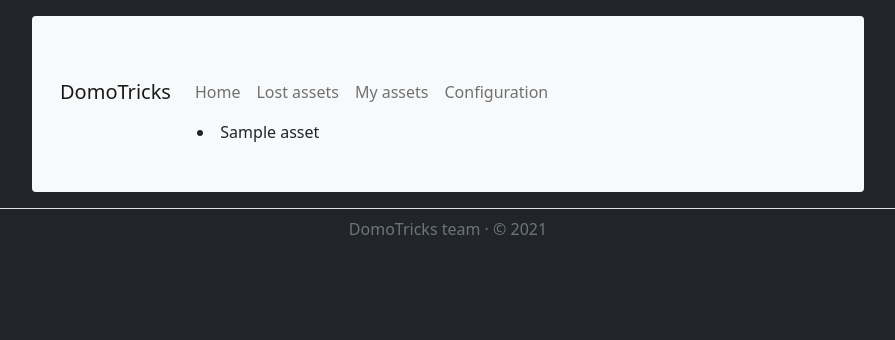
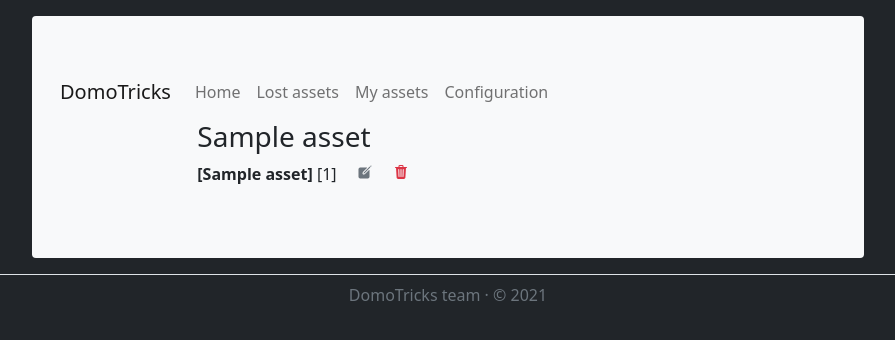
Before and after one commit to nbeguier/DomoTricks, a Flask app: template web/templates/my_assets.html in a window 1280 px wide. Shown: the top 340 px of the page, without its empty margins (192-1087 px from the left). Run offline with Flask 2, Linux system fonts and the light colour scheme; the template is opened without the code that fills it: most values are stand-ins (such as "Sample title", 1, 10 or a date in 2020); some libraries are stand-ins or nearby versions.

Commit message:
CRUD my assets

```diff
--- a/log_aggregator.py
+++ b/log_aggregator.py
@@ -93,7 +93,7 @@ def remove_old_lost_assets():
     timestamp = (now - timedelta(weeks=1)).strftime('%Y-%m-%d')
     print(f'Remove all before {timestamp}')
     conn = SqliteCmd(settings.DB_PATH)
-    conn.delete_lost_asset(timestamp)
+    conn.delete_lost_asset(timestamp=timestamp)
 
 if __name__ == '__main__':
     aggregate_log_per_hour()
--- a/server.py
+++ b/server.py
@@ -125,6 +125,39 @@ def my_assets():
     assets = conn.get_my_assets()
     return render_template('my_assets.html', my_assets=assets)
 
+@APP.route('/my_assets/add/')
+def add_my_assets():
+    """ Add an asset """
+    conn = SqliteCmd(settings.DB_PATH)
+    asset_key = request.args.get('assetkey')
+    if not re.match('[a-f0-9_]+', asset_key):
+        return render_template('404.html'), 404
+    packettype = request.args.get('packettype')
+    conn.insert_my_asset(asset_key, packettype, '', '', asset_key)
+    conn.delete_lost_asset(asset_key=asset_key)
+    return my_assets()
+
+@APP.route('/my_assets/delete/')
+def delete_my_assets():
+    """ Delete an asset """
+    conn = SqliteCmd(settings.DB_PATH)
+    asset_key = request.args.get('assetkey')
+    if not re.match('[a-f0-9_]+', asset_key):
+        return render_template('404.html'), 404
+    conn.delete_my_asset(asset_key)
+    return my_assets()
+
+@APP.route('/my_assets/edit/')
+def edit_my_assets():
+    """ Edit an asset """
+    conn = SqliteCmd(settings.DB_PATH)
+    asset_key = request.args.get('assetkey')
+    if not re.match('[a-f0-9_]+', asset_key):
+        return render_template('404.html'), 404
+    nickname = request.args.get('nickname')
+    conn.update_my_asset_nickname(asset_key, nickname)
+    return my_assets()
+
 @APP.route('/asset/')
 def asset():
     """ Display one assets """
--- a/web/templates/my_assets.html
+++ b/web/templates/my_assets.html
@@ -5,7 +5,21 @@
 {% block content %}
 
 {% for asset in my_assets %}
-<li>{{asset}}</li>
+<h3>{{asset[2]}}</h3>
+<b>[{{asset[1]}}]</b>
+[{{asset[0]}}] <a class="ms-3 link-secondary" onclick="document.getElementById('{{asset[0]}}-nickname').hidden = false"><ion-icon name="create"></ion-icon></a> <a href="./delete/?assetkey={{asset[0]}}" class="ms-3 link-danger"><ion-icon name="trash"></ion-icon></a>
+<br>
+<form action="/my_assets/edit/" class="row g-3" id="{{asset[0]}}-nickname" hidden>
+  <div class="col-auto">
+    <label for="inputNickname" class="visually-hidden">Nickname</label>
+    <input type="text" class="form-control" id="inputNickname" name="nickname" placeholder="{{asset[2]}}">
+    <input type="text" class="form-control" id="inputAssetkey" name="assetkey" value="{{asset[0]}}" hidden>
+  </div>
+  <div class="col-auto">
+    <button type="submit" class="btn btn-primary mb-3">Update</button>
+  </div>
+</form>
+<br>
 {% endfor %}
 
 {% endblock %}
```
Also changed, not shown: lib/sqlite.py (+79 -7 lines), web/templates/lost_assets.html (+4 -3 lines).
